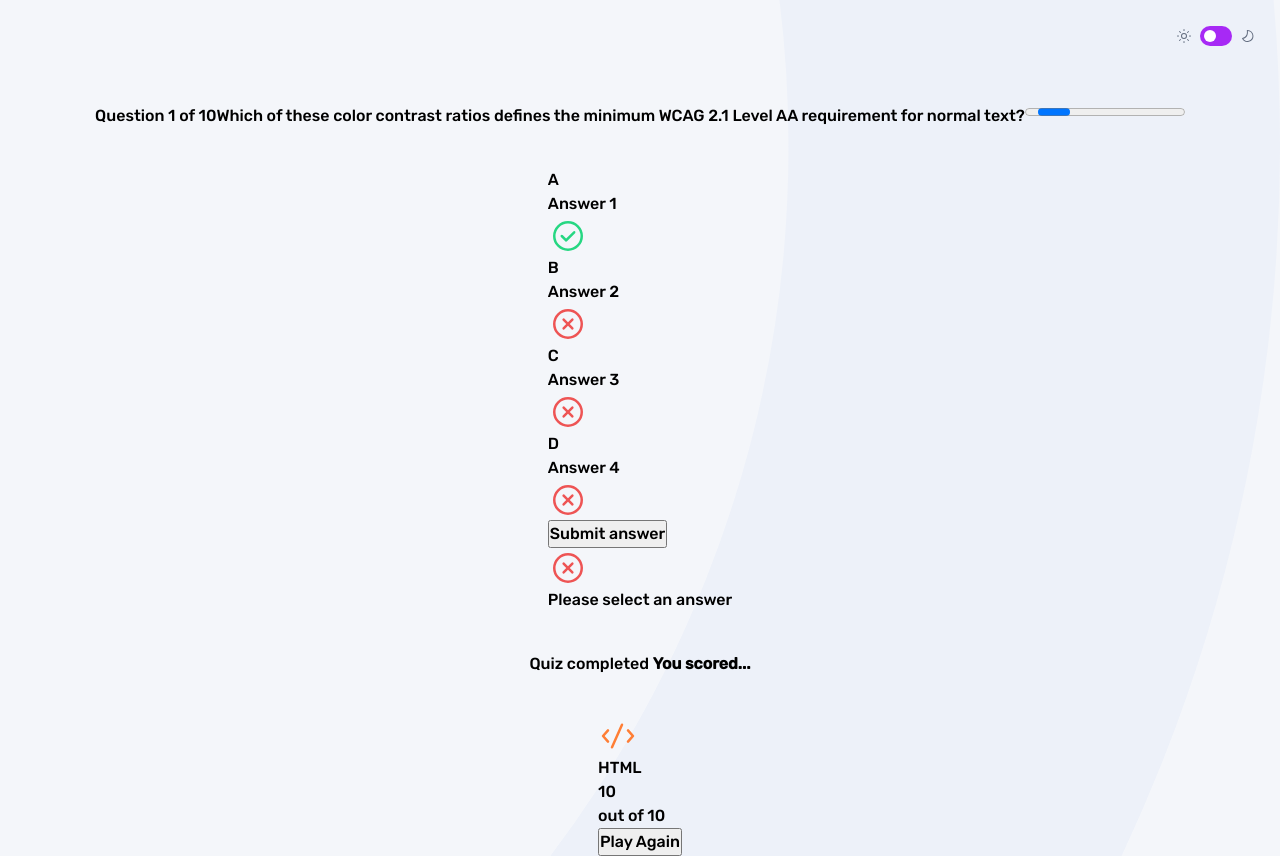
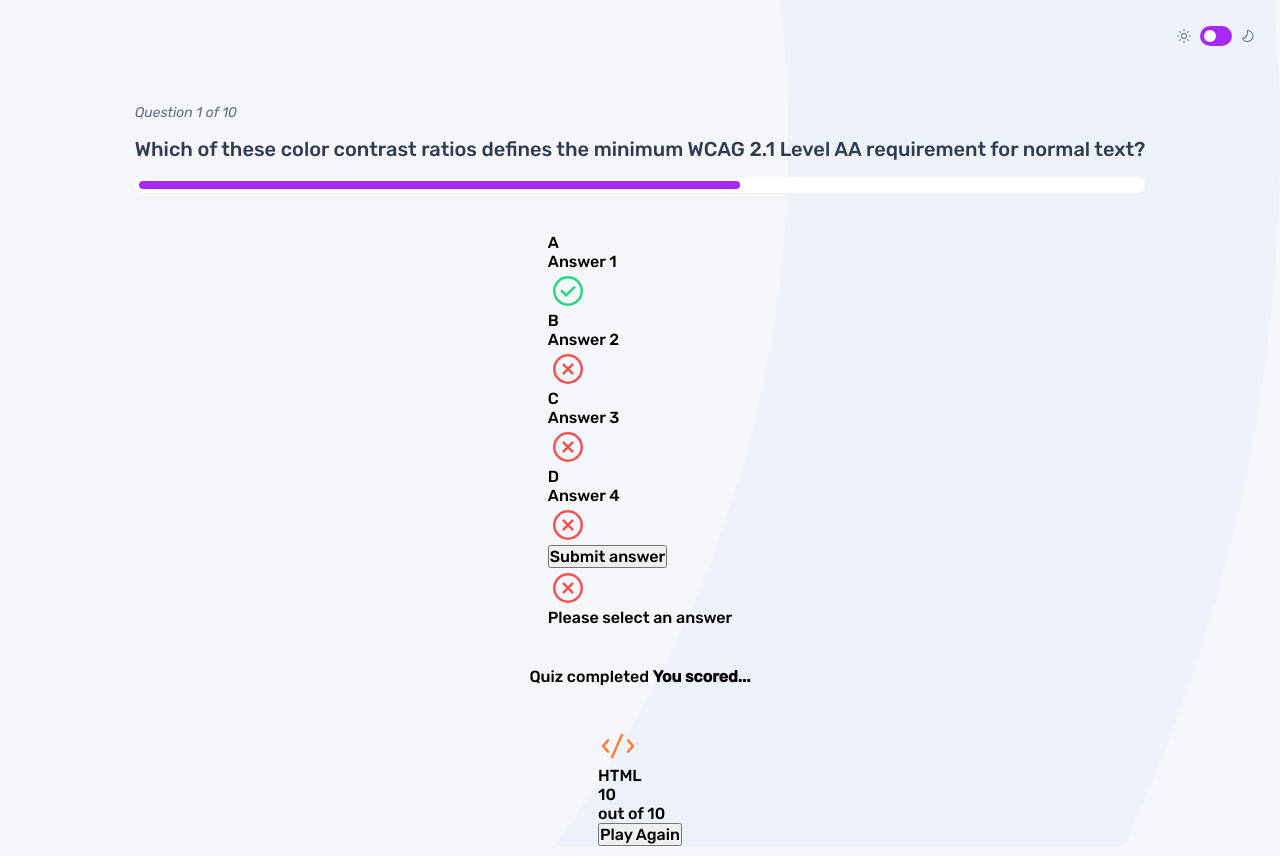
Before and after one commit to gkilasonia/frontend-quiz-app, a plain HTML site: page index.html in a window 1280 px wide. Drawn offline with Linux system fonts and the light colour scheme.

Commit message:
some changes

```diff
--- a/index.html
+++ b/index.html
@@ -121,12 +121,12 @@
       <!-- Quiz menu end -->
       <!-- Quiz question start -->
       <div class="quiz-question-container">
-        <p>Question 1 of 10</p>
-        <p>
+        <em class="header-text">Question 1 of 10</em>
+        <p class="question-text">
           Which of these color contrast ratios defines the minimum WCAG 2.1
           Level AA requirement for normal text?
         </p>
-        <progress></progress>
+        <progress class="progress-bar" max="10" value="6"></progress>
       </div>
       <div>
         <div>
--- a/styles/style.css
+++ b/styles/style.css
@@ -72,7 +72,6 @@ html {
 }
 
 body {
-  line-height: 1.5;
   -webkit-font-smoothing: antialiased;
   -moz-osx-font-smoothing: grayscale;
 }
@@ -300,4 +299,30 @@ main {
 
 .quiz-question-container {
   display: flex;
+  flex-direction: column;
+  gap: 16px;
 }
+
+.question-text {
+  font-size: 20px;
+  line-height: 120%;
+  color: var(--Blue-900);
+}
+
+.progress-bar {
+  appearance: none;
+  -webkit-appearance: none;
+  width: 100%;
+}
+
+progress::-webkit-progress-bar {
+  background-color: var(--White);
+  padding: 4px;
+  height: 16px;
+  border-radius: 999px;
+}
+progress::-webkit-progress-value {
+  background-color: var(--Purple-600);
+  height: 8px;
+  border-radius: 999px;
+}
```
